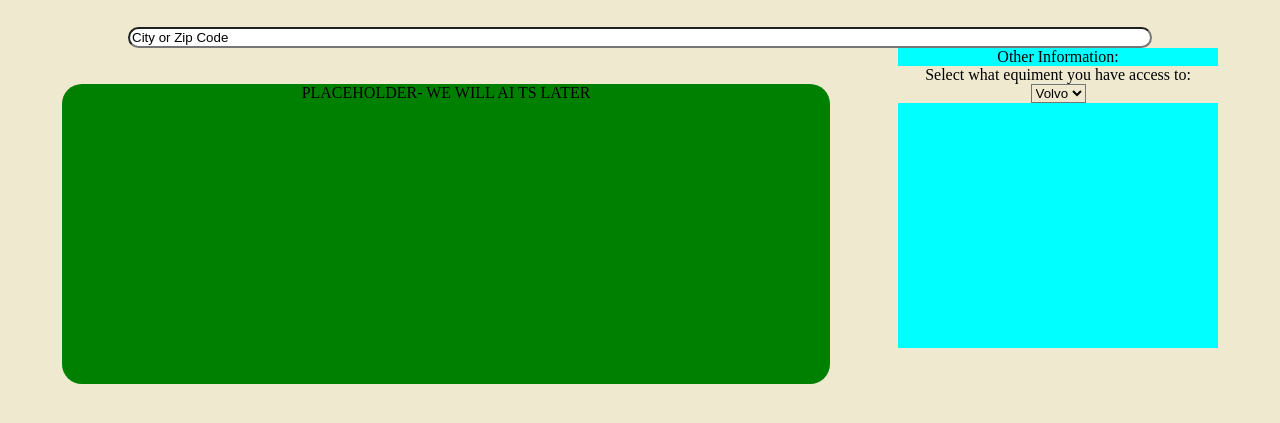
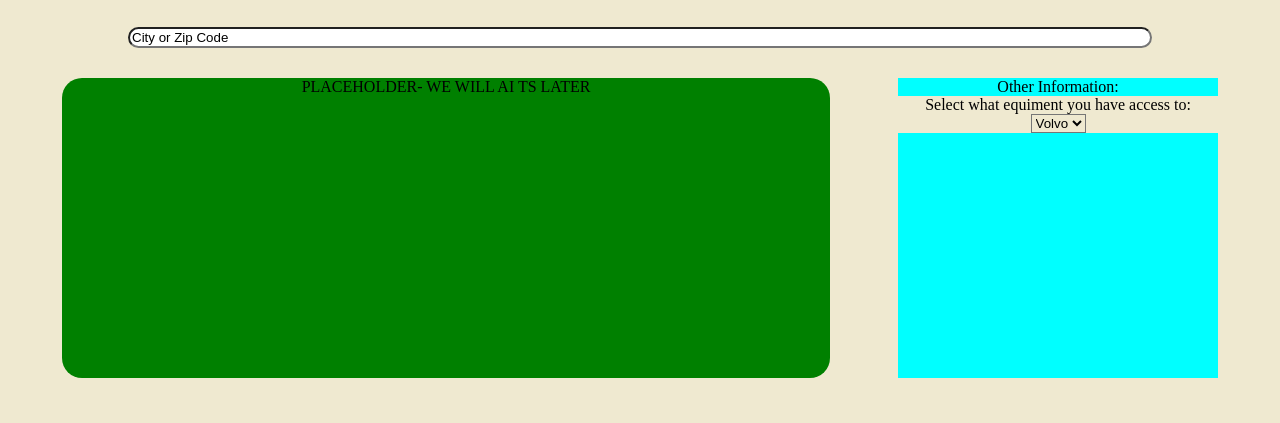
Before and after one commit to TB-Cape-Cod/NASA-Space-Apps---Adapting-Farms---The-Stargazers, a plain HTML site: page index.html in a window 1280 px wide. Shown: the part 111-534 px from the top of the page. Drawn offline with Linux system fonts and the light colour scheme.

Commit message:
Phase1bugfixes

```diff
--- a/index.css
+++ b/index.css
@@ -29,13 +29,13 @@ header{
     background-color: rgb(255, 255, 255);
 }
 #World_Map{
-    margin-top: 20px;
     border-radius: 20px;
     text-align: center;
     display: inline-block;
     width: 60%;
     height: 300px;
     background-color: green;
+    vertical-align: top;
 }
 #Conditions{
     display: inline-block;
@@ -43,9 +43,12 @@ header{
     width: 25%;
     height: 300px;
     background-color: aqua;
+    vertical-align: top;
 }
 #Information_Container{
-   text-align: center;
+    margin-top: 30px;
+    text-align: center;
+
 }
 .option_specification{
     display: block;
```
